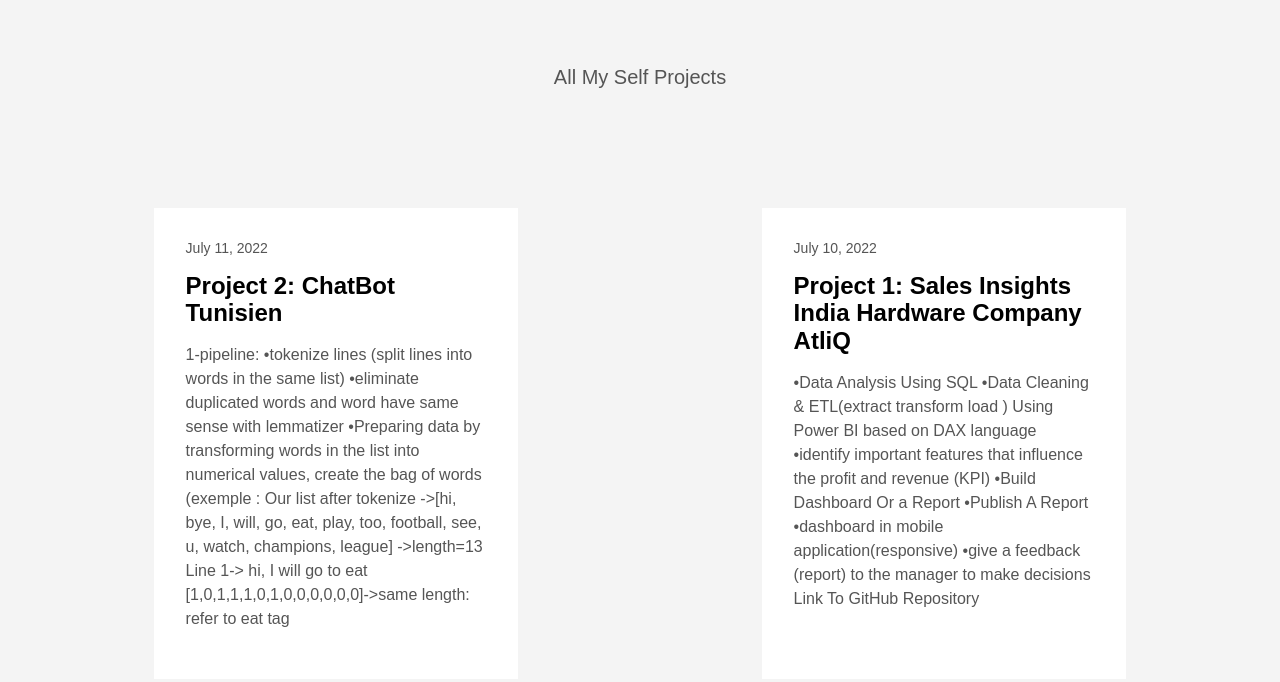
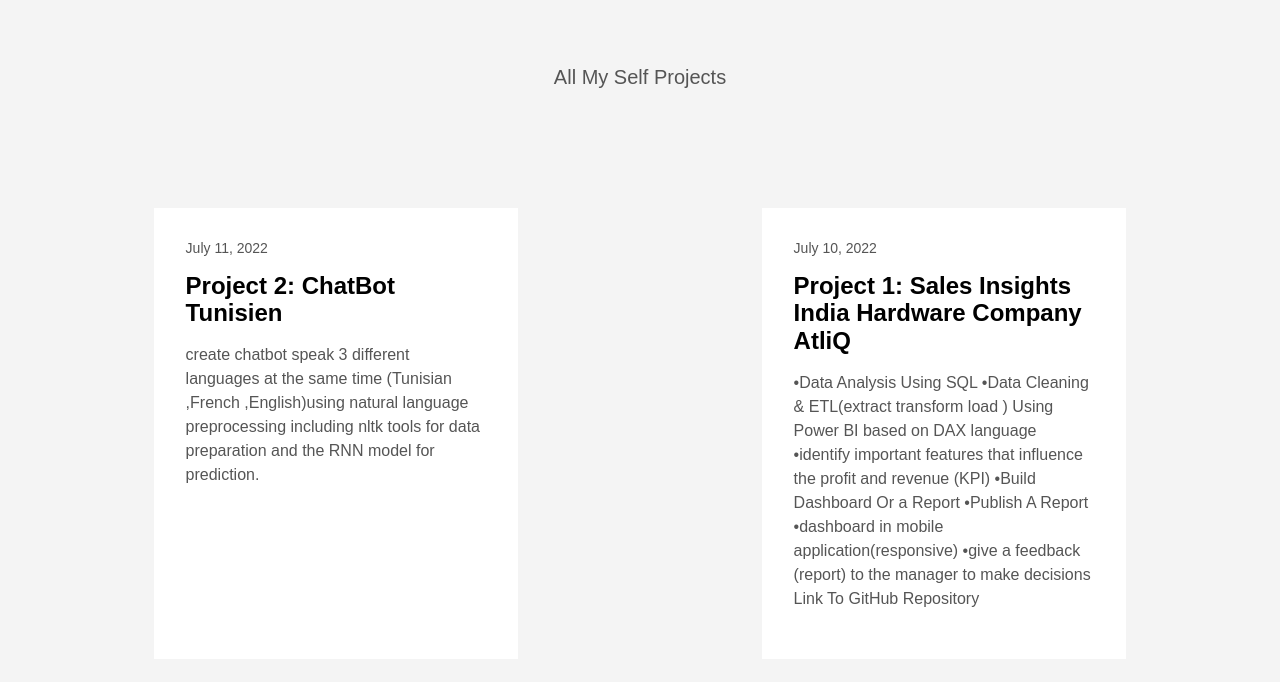
Before and after one commit to AliSaidiPortfolio/alisaidiportfolio.github.io, a plain HTML site: page post/index.html in a window 1280 px wide. Shown: the part 519-1201 px from the top of the page. Drawn offline with Linux system fonts and the light colour scheme.

Commit message:
Update index.html

```diff
--- a/post/index.html
+++ b/post/index.html
@@ -173,10 +173,7 @@
       </a>
     </h1>
     <div class="nested-links f5 lh-copy nested-copy-line-height">
-      1-pipeline:
-•tokenize lines (split lines into words in the same list)
-•eliminate duplicated words and word have same sense with lemmatizer
-•Preparing data by transforming words in the list into numerical values, create the bag of words (exemple : Our list after tokenize -&gt;[hi, bye, I, will, go, eat, play, too, football, see, u, watch, champions, league] -&gt;length=13 Line 1-&gt; hi, I will go to eat [1,0,1,1,1,0,1,0,0,0,0,0,0]-&gt;same length: refer to eat tag
+      create chatbot  speak 3 different languages at the same time (Tunisian ,French ,English)using natural language preprocessing including nltk tools for data preparation and the RNN model for prediction.
     </div>
   </div>
 
```
